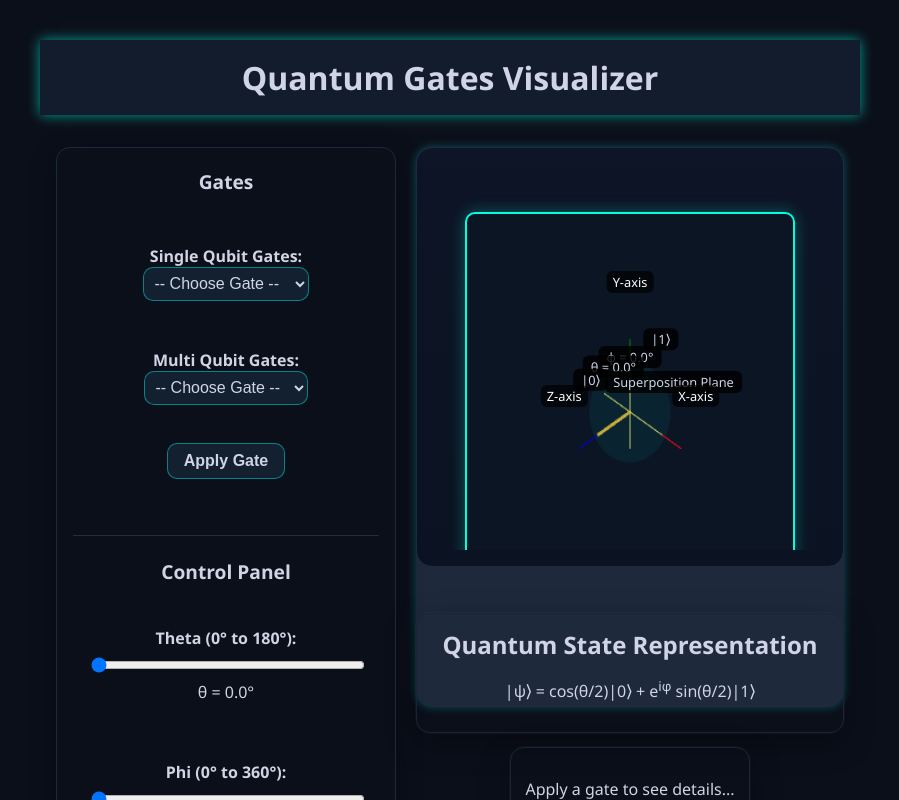
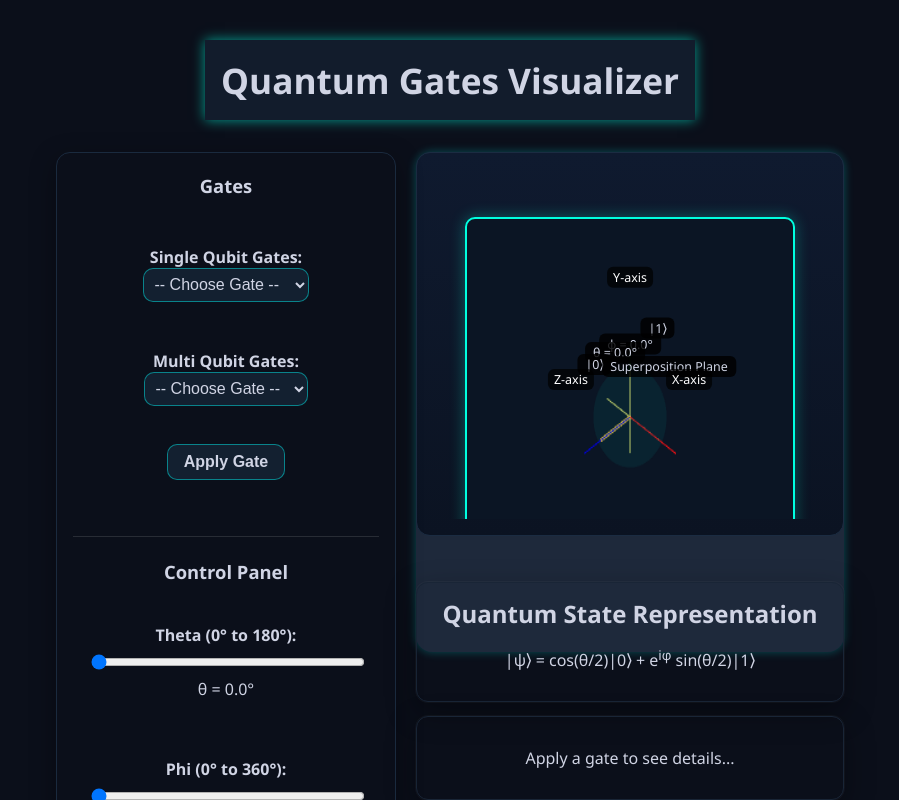
Before and after one commit to Noor-Fatima-Afzal/QuantumGates, a React (Vite) app: page / in a window 1280 px wide. Shown: the top 800 px of the page, without its empty margins (190-1089 px from the left). Built offline with nearby package versions, Linux system fonts and the light colour scheme.

Commit message:
Update BlochSphereSimulator.css

```diff
--- a/src/BlochSphereSimulator.css
+++ b/src/BlochSphereSimulator.css
@@ -119,14 +119,12 @@
 /* ---------- THEME ---------- */
 :root {
   --bg: #0b1222;
-  --bg2: #0f172a;
   --panel: #1e293b;
   --panel-2: #233246;
   --text: #e6f0ff;
   --muted: #c5d3f0;
   --accent: #00e6e6;
-  --accent-2: #12f7f7;
-  --glow: rgba(0, 230, 230, 0.25);
+  --glow: rgba(0, 230, 230, 0.28);
 }
 
 *,
@@ -139,15 +137,12 @@
   background: radial-gradient(1000px 600px at 50% -10%, rgba(0,255,255,0.08), transparent), var(--bg);
   color: var(--text);
   padding: 24px;
-  display: grid;
-  grid-auto-rows: min-content auto;
-  gap: 16px;
 }
 
 .bloch-title {
   text-align: center;
-  margin: 0;
-  font-size: 2rem;
+  margin: 0 0 16px;
+  font-size: clamp(1.6rem, 3vw, 2.2rem);
   color: var(--accent);
   text-shadow: 0 0 10px var(--glow);
 }
@@ -159,35 +154,14 @@
   gap: 20px;
   max-width: 1200px;
   margin: 0 auto;
-  width: 100%;
   align-items: start;
 }
 
 @media (max-width: 960px) {
-  .bloch-grid {
-    grid-template-columns: 1fr;
-  }
+  .bloch-grid { grid-template-columns: 1fr; }
 }
 
-/* ---------- CARDS & GLOW ---------- */
-.card {
-  background: var(--panel);
-  border: 1px solid #192536;
-  border-radius: 14px;
-  padding: 14px;
-  box-shadow: 0 0 0 1px rgba(255,255,255,0.03), 0 10px 30px rgba(0,0,0,0.35);
-}
-
-.neon {
-  border-radius: 16px;
-  outline: 2px solid var(--accent);
-  box-shadow:
-    0 0 0 3px rgba(0, 230, 230, 0.2) inset,
-    0 0 24px var(--glow),
-    0 12px 40px rgba(0,0,0,0.5);
-}
-
-/* ---------- SIDEBAR ---------- */
+/* ---------- SIDEBAR (unchanged) ---------- */
 .bloch-panel {
   background: var(--panel);
   border: 1px solid #1a2a3e;
@@ -202,7 +176,6 @@
 .bloch-panel-sticky {
   position: sticky;
   top: 18px;
-  align-self: start;
   max-height: calc(100dvh - 36px);
   overflow: auto;
   scrollbar-width: thin;
@@ -210,9 +183,9 @@
 }
 
 .bloch-subtitle {
-  font-size: 1.2rem;
+  font-size: 1.15rem;
   color: var(--accent);
-  margin: 4px 0 8px;
+  margin: 4px 0 6px;
   text-shadow: 0 0 8px var(--glow);
 }
 
@@ -222,12 +195,7 @@
   margin: 8px 0;
 }
 
-/* Controls inside the sidebar */
-.bloch-control {
-  display: grid;
-  gap: 6px;
-  margin: 8px 0;
-}
+.bloch-control { display: grid; gap: 6px; margin: 8px 0; }
 .bloch-control label { font-weight: 600; color: var(--muted); }
 .bloch-control input[type="range"] { width: 100%; accent-color: var(--accent); }
 
@@ -238,41 +206,61 @@
   padding: 12px;
 }
 .bloch-full-coords h3 { margin: 0 0 8px; color: var(--accent); }
-.bloch-full-coords ul {
-  margin: 0;
-  padding-left: 1em;
-  list-style: disc;
-  line-height: 1.4;
-}
+.bloch-full-coords ul { margin: 0; padding-left: 1em; list-style: disc; }
 
-/* ---------- MAIN AREA ---------- */
+/* ---------- MAIN PANE: FIXES ---------- */
 .bloch-visual {
+  /* KEY FIXES: no extra background/padding; use a clean vertical stack */
   display: grid;
-  grid-template-rows: minmax(420px, 56vh) auto auto; /* Canvas grows; cards follow */
+  grid-template-rows: auto auto auto;  /* canvas, equation, info */
   gap: 14px;
-  min-height: 560px;
+  min-height: 0;   /* allows children to size themselves */
 }
 
 .bloch-canvas-wrap {
-  background: linear-gradient(180deg, #0d1526, #0b1322);
+  /* canvas container with neon frame */
+  border-radius: 14px;
+  overflow: hidden;
+  outline: 2px solid var(--accent);
+  box-shadow:
+    0 0 0 3px rgba(0, 230, 230, 0.18) inset,
+    0 0 24px var(--glow);
+  background: linear-gradient(180deg, #0f1a2f, #0b1322);
   border: 1px solid #1b2c42;
-  border-radius: 16px;
-  overflow: hidden;            /* keeps glow tidy inside */
+
+  /* KEY FIXES: predictable height on all screens */
+  height: clamp(360px, 48vh, 560px);
+}
+.bloch-canvas-wrap > canvas,
+.bloch-canvas-wrap .react-three-fiber,
+.bloch-canvas-wrap > div {
+  /* ensure Three.js canvas fills the wrapper */
+  width: 100% !important;
+  height: 100% !important;
+  display: block;
 }
 
-/* Equation & info cards */
+/* Equation + GateInfo cards (full-width, no overflow) */
+.card,
 .bloch-equation {
-  text-align: center;
+  background: var(--panel);
+  border: 1px solid #192536;
+  border-radius: 12px;
+  padding: 14px;
+  box-shadow: 0 0 0 1px rgba(255,255,255,0.03), 0 10px 30px rgba(0,0,0,0.35);
+  width: 100%;
 }
+
+.bloch-equation { text-align: center; }
 .bloch-equation h2 {
   color: var(--accent);
-  margin: 0 0 8px;
+  margin: 0 0 6px;
 }
 
-/* ---------- Labels placed with <Html> in the Canvas ---------- */
+/* ---------- Drei <Html> label polish ---------- */
 .axis-label {
   color: #fff;
-  font-size: 0.8rem;
+  font-size: 0.78rem;
   background: rgba(0,0,0,0.7);
   padding: 2px 6px;
   border-radius: 6px;
@@ -280,15 +268,15 @@
 }
 
 .state-label {
-  color: var(--accent-2);
+  color: var(--accent);
   background: rgba(0,0,0,0.82);
   padding: 2px 8px;
   border-radius: 6px;
-  font-size: 0.8rem;
+  font-size: 0.78rem;
   white-space: nowrap;
 }
 
-/* ---------- GateControls quick polish (generic) ---------- */
+/* ---------- Buttons/selects inside sidebar (generic polish) ---------- */
 .bloch-panel select,
 .bloch-panel button {
   background: #132030;
@@ -300,12 +288,7 @@
   transition: box-shadow .2s ease, transform .06s ease;
 }
 .bloch-panel select:focus,
-.bloch-panel button:focus {
-  box-shadow: 0 0 0 3px rgba(0, 230, 230, 0.25);
-}
-.bloch-panel button {
-  cursor: pointer;
-  font-weight: 600;
-}
+.bloch-panel button:focus { box-shadow: 0 0 0 3px rgba(0, 230, 230, 0.25); }
+.bloch-panel button { cursor: pointer; font-weight: 600; }
 .bloch-panel button:hover { transform: translateY(-1px); }
 .bloch-panel button:active { transform: translateY(0); }
```
